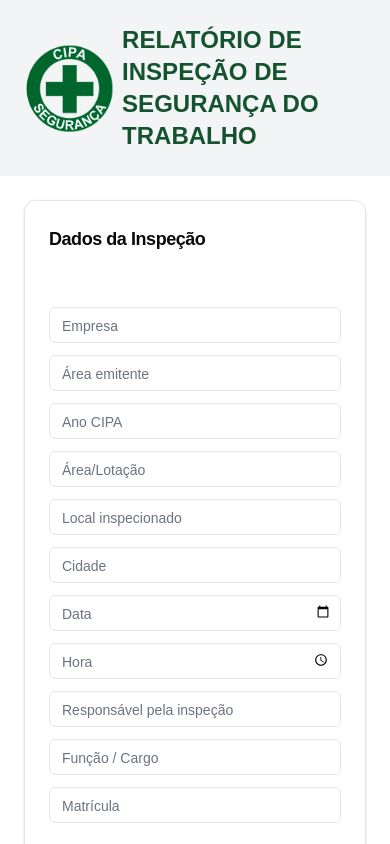
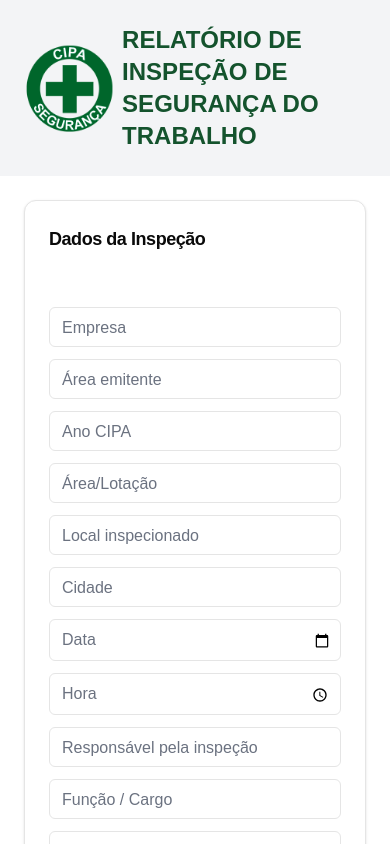
Before and after one commit to ricardoabicalhob/segurancanotrabalho, a Next.js app: page /editor in a window 390 px wide. Shown: the top 844 px of the page. Built offline with nearby package versions, Linux system fonts and the light colour scheme.

Commit message:
alterações de estilos e responsividade do novo componente input date time

```diff
--- a/src/components/MyCustomInput/index.tsx
+++ b/src/components/MyCustomInput/index.tsx
@@ -15,26 +15,27 @@ const MyCustomInput = React.forwardRef<HTMLInputElement, InputProps>(
             document.getElementById(`input-${label}`)?.classList.add('disabled:text-gray-400')
 
             document.getElementById(`label${label}`)?.classList.replace('top-6', 'top-2')
-            document.getElementById(`label${label}`)?.classList.replace('text-sm', 'text-xs')
+            document.getElementById(`label${label}`)?.classList.replace('text-base', 'text-xs')
+            document.getElementById(`label${label}`)?.classList.replace('md:text-sm', 'text-xs')
         }
     }, [initialState])
 
     return (
         <div
             id={`container${label}`}
-            className={`relative disabled:cursor-not-allowed px-2 pt-1 pb-1.5 border-[1px] rounded-md ${classNameContainer}`}
+            className={`relative disabled:cursor-not-allowed px-2 pt-2 md:pt-1 pb-1.5 md:pb-1.5 border-[1px] rounded-md ${classNameContainer}`}
         >
             <label
                 id={`label${label}`}
                 htmlFor={`input-${label}`}
                 className="absolute select-none bg-white w-[80%] text-gray-500 px-1
-                           top-6 -translate-y-4 text-sm transform origin-top-left
+                           top-6 -translate-y-4 text-base md:text-sm transform origin-top-left
                            transition-all
                            duration-200
                            cursor-text"
             >{label}</label>
             <input
-                className="w-full bg-inherit focus:outline-none text-sm peer"
+                className="w-full bg-inherit focus:outline-none text-base md:text-sm peer"
                 id={`input-${label}`}
                 type={type}
                 required
@@ -46,7 +47,9 @@ const MyCustomInput = React.forwardRef<HTMLInputElement, InputProps>(
                     document.getElementById(`container${label}`)?.classList.add('border-green-600')
 
                     document.getElementById(`label${label}`)?.classList.replace('top-6', 'top-2')
-                    document.getElementById(`label${label}`)?.classList.replace('text-sm', 'text-xs')
+                    document.getElementById(`label${label}`)?.classList.replace('text-base', 'text-xs')
+                    document.getElementById(`label${label}`)?.classList.replace('md:text-sm', 'md:text-xs')
+
                 }}
 
                 onBlur={(e)=> {
@@ -59,7 +62,9 @@ const MyCustomInput = React.forwardRef<HTMLInputElement, InputProps>(
                         document.getElementById(`label${label}`)?.classList.add('w-[80%]')
 
                         document.getElementById(`label${label}`)?.classList.replace('top-2', 'top-6')
-                        document.getElementById(`label${label}`)?.classList.replace('text-xs', 'text-sm')
+                        document.getElementById(`label${label}`)?.classList.replace('text-xs', 'text-base')
+                        document.getElementById(`label${label}`)?.classList.replace('md:text-xs', 'md:text-sm')
+
                     }
                 }}
             />
```
